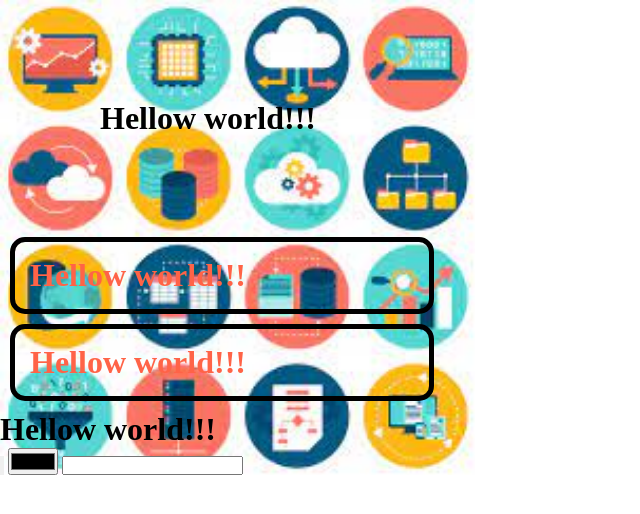
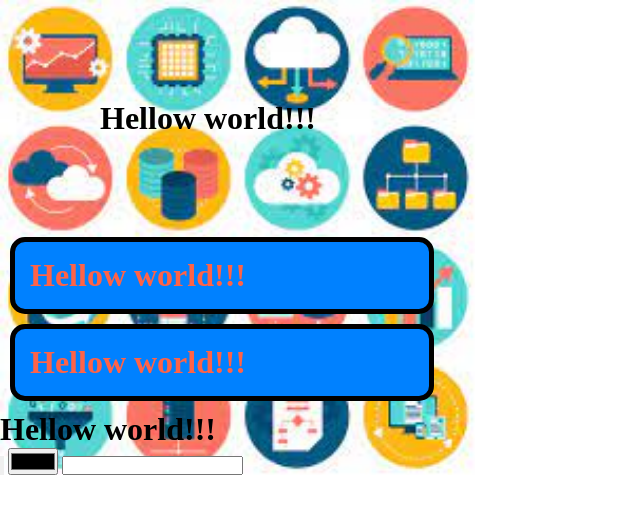
Before and after one commit to WorldOfPets/isip17site, a plain HTML site: page index.html in a window 1280 px wide. Shown: the whole page, without its empty margins (0-640 px from the left). Drawn offline with Linux system fonts and the light colour scheme.

Commit message:
Add files via upload

```diff
--- a/style/style.css
+++ b/style/style.css
@@ -8,6 +8,7 @@
 .custom-h1{
     color: tomato;
     border-radius: 15px;
+    background-color: #0081ff;
     width: 30%;
     padding: 15px;
     border: solid;
```
